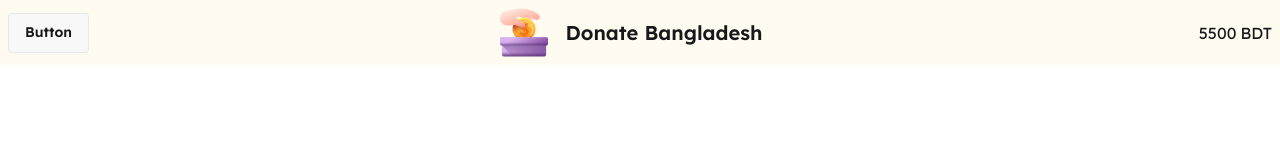
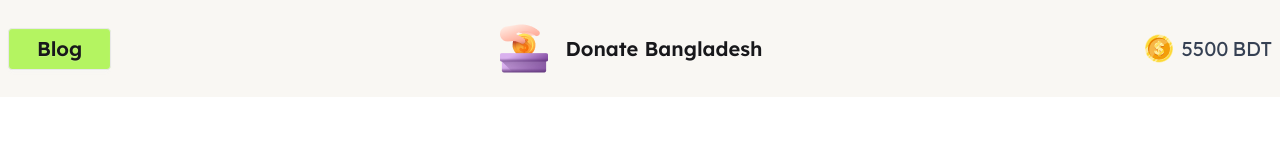
Before and after one commit to omarfarhatul/Assignment-5, a plain HTML site: page index.html in a window 1280 px wide. Drawn offline with nearby package versions, Linux system fonts and the light colour scheme.

Commit message:
Update navbar

```diff
--- a/index.html
+++ b/index.html
@@ -24,21 +24,22 @@
     </style>
   </head>
   <body class="lexend-font">
-    <header class="bg-[#FFFBF0]">
-      <nav class="md:container mx-auto space-y-4 mb-12 lg:mb-24">
+    <header class="bg-[#F9F7F3]">
+      <nav class="md:container mx-auto py-4 space-y-4 mb-12 lg:mb-24">
         <div class="navbar">
           <div class="navbar-start">
             <div class="dropdown">
-              <a class="btn">Button</a>
+              <a class="btn bg-[#B4F461] font-semibold text-xl px-7 py-5">Blog</a>
             </div>
           </div>
           <div class="navbar-center">
             <img src="./assets/logo.png" alt="">
-            <a class="btn btn-ghost text-xl">Donate Bangladesh</a>
+            <a class="btn btn-ghost font-semibold text-xl">Donate Bangladesh</a>
           </div>
-          <div class="navbar-end gap-1">
+          <div class="navbar-end gap-1 text-xl text-gray-700">
             <!-- available balance -->
-            <div id="account-balance">5500</div>
+             <img src="./assets/coin.png" alt="">
+            <div id="account-balance" class="ml-1">5500</div>
             <h3>BDT</h3>
           </div>
         </div>
```
